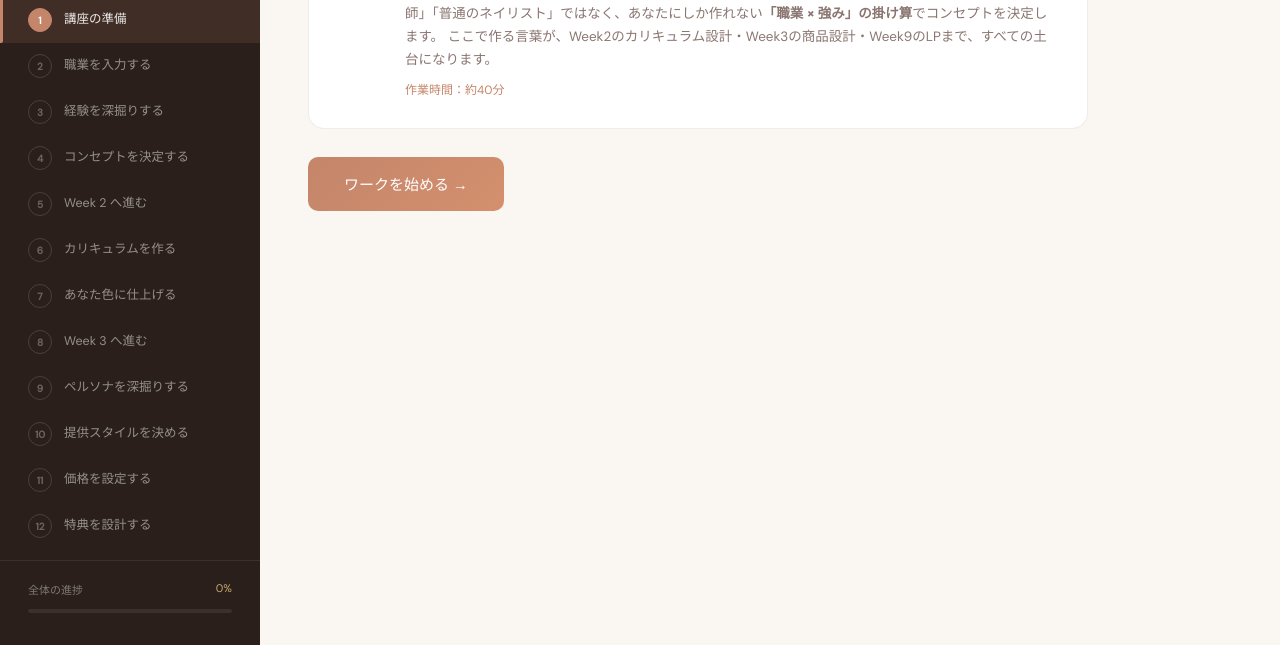
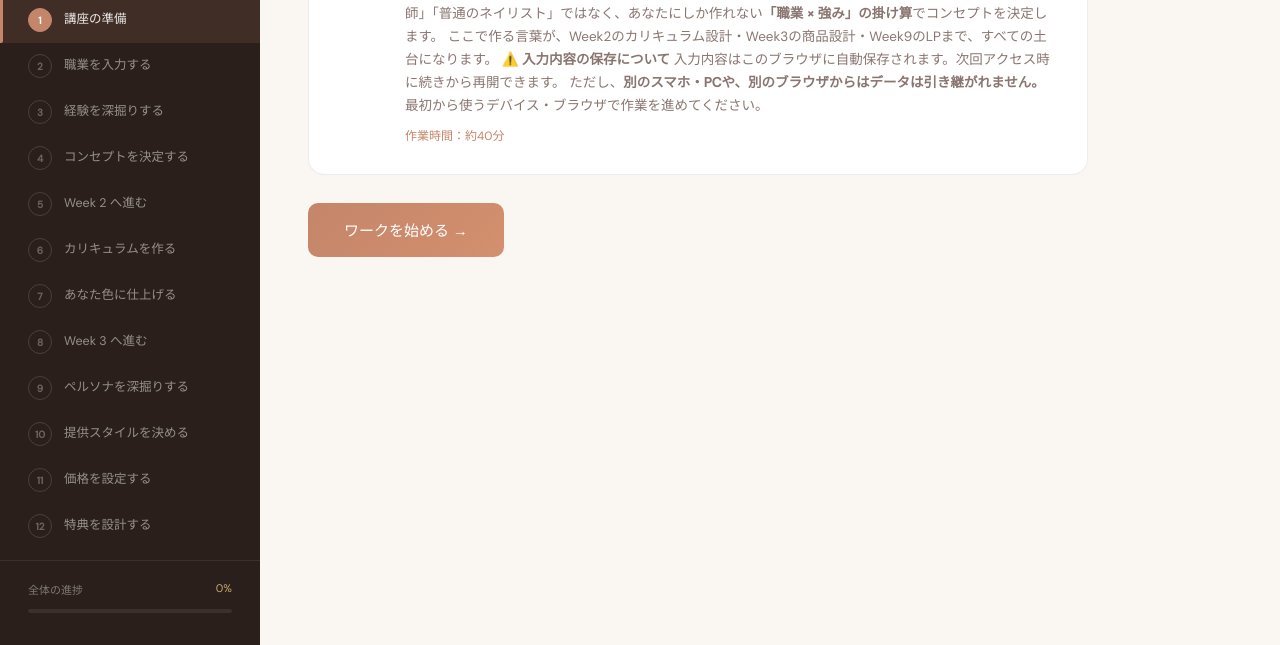
Before and after one commit to natsumi469/lilie-app, a website: page index.html in a window 1280 px wide. Shown: the part 155-800 px from the top of the page. Drawn offline with Linux system fonts and the light colour scheme.

Commit message:
feat: 講座の準備に保存に関する注意事項を追加

```diff
--- a/index.html
+++ b/index.html
@@ -400,7 +400,7 @@ const steps = [
     type: 'intro',
     icon: '🌸',
     title: 'Week 1：あなただけの「勝ち位置」を見つける',
-    body: `このWeekでは、AIとの壁打ちを通じて、あなたの経験・感覚・失敗談を言葉にします。\n\n「ただのヨガ講師」「普通のネイリスト」ではなく、あなたにしか作れない<strong>「職業 × 強み」の掛け算</strong>でコンセプトを決定します。\n\nここで作る言葉が、Week2のカリキュラム設計・Week3の商品設計・Week9のLPまで、すべての土台になります。`,
+    body: `このWeekでは、AIとの壁打ちを通じて、あなたの経験・感覚・失敗談を言葉にします。\n\n「ただのヨガ講師」「普通のネイリスト」ではなく、あなたにしか作れない<strong>「職業 × 強み」の掛け算</strong>でコンセプトを決定します。\n\nここで作る言葉が、Week2のカリキュラム設計・Week3の商品設計・Week9のLPまで、すべての土台になります。\n\n<strong>⚠️ 入力内容の保存について</strong>\n入力内容はこのブラウザに自動保存されます。次回アクセス時に続きから再開できます。\nただし、<strong>別のスマホ・PCや、別のブラウザからはデータは引き継がれません。</strong>最初から使うデバイス・ブラウザで作業を進めてください。`,
     time: '作業時間：約40分'
   },
   {
```
